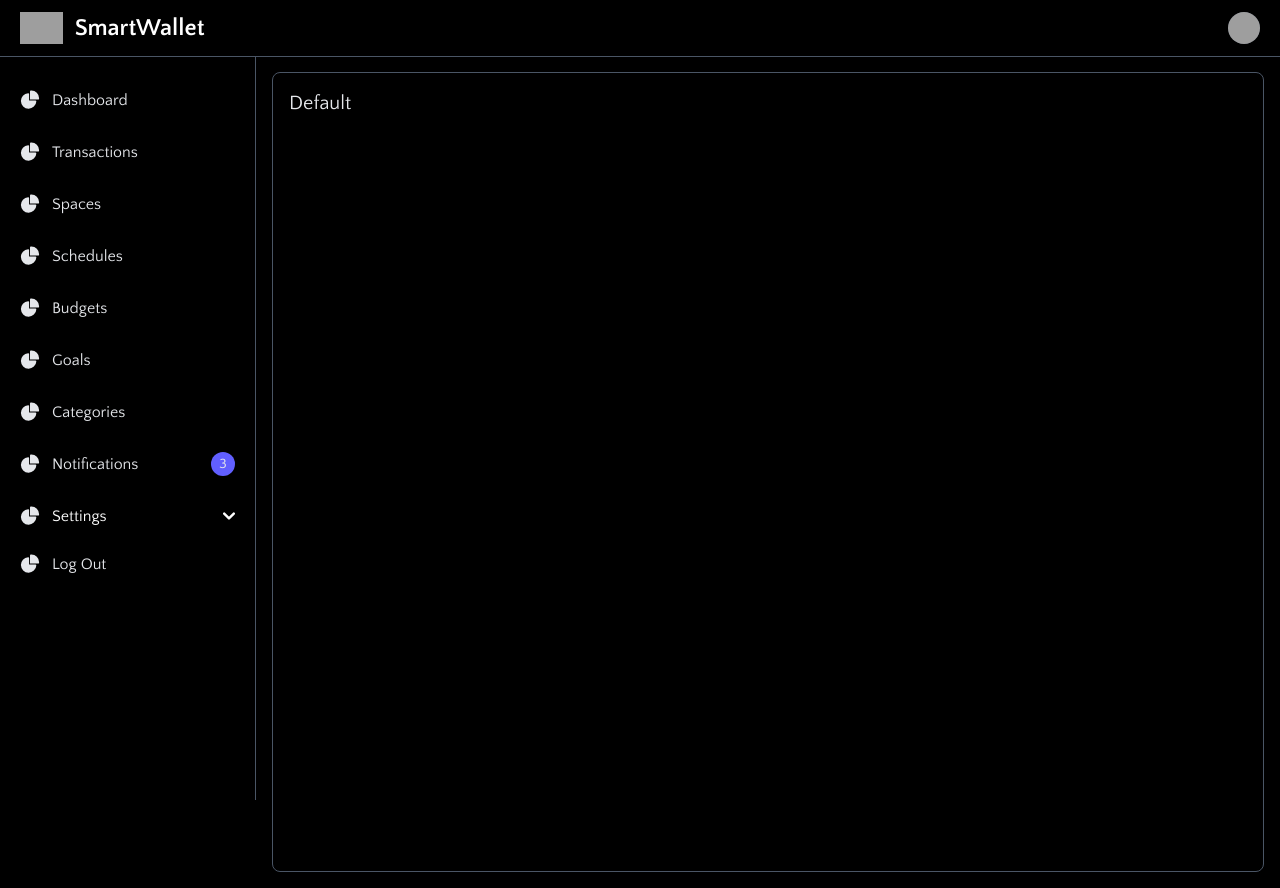
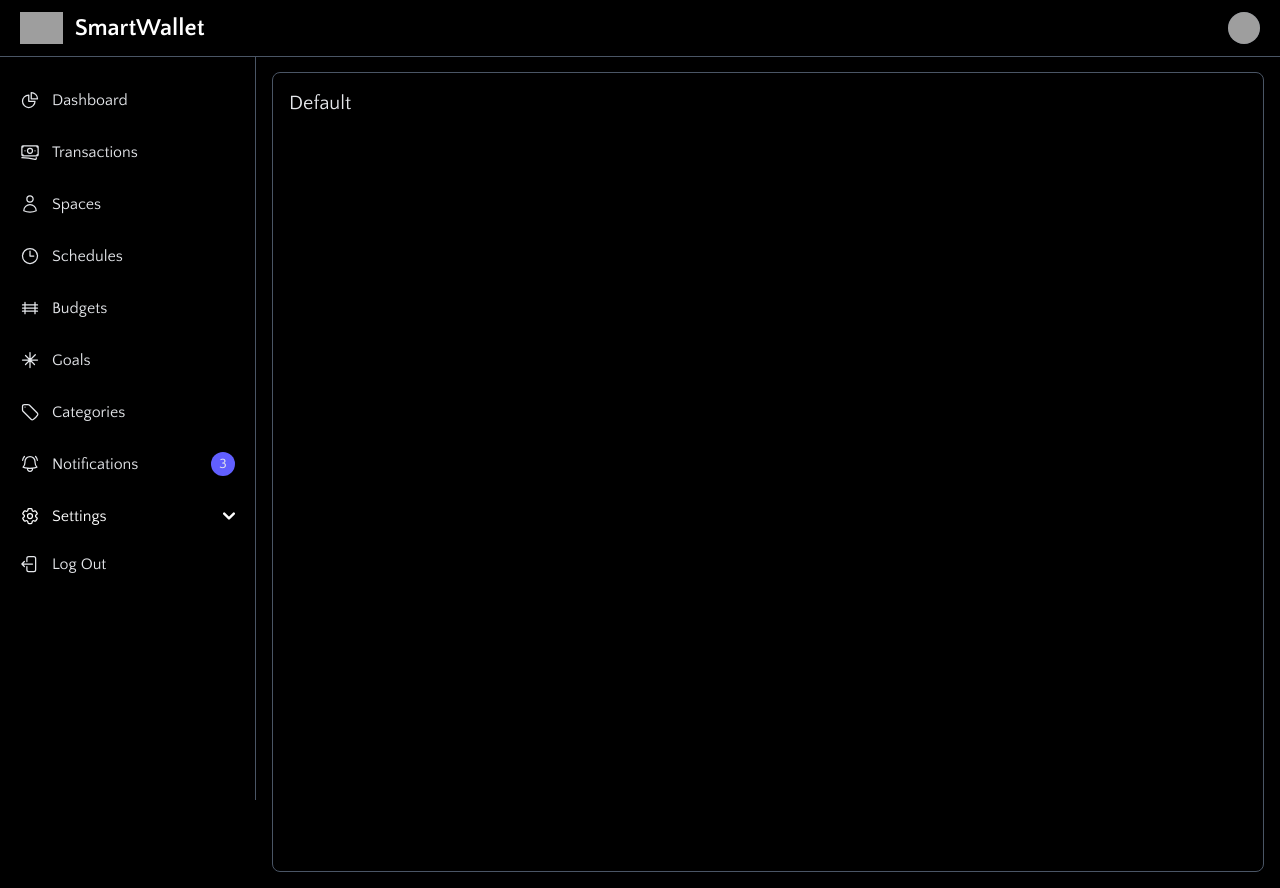
Before and after one commit to DharshiBalasubramaniyam/smart-wallet, a React (Vite) app in the folder frontend/: page /user-portal/1 in a window 1280 px wide. Built offline with nearby package versions, Linux system fonts and the light colour scheme; sample sign-in values are in the browser's storage; grey boxes are pictures that could not be loaded.

Commit message:
Update SideBar to use new icon components for improved UI

```diff
--- a/frontend/src/components/icons.tsx
+++ b/frontend/src/components/icons.tsx
@@ -42,9 +42,98 @@ export function MenuIcon() {
 
 export function DashBoardIcon() {
     return (
-        <svg className="w-5 h-5 text-text-light-primary transition duration-75 dark:text-text-dark-primary" aria-hidden="true" xmlns="http://www.w3.org/2000/svg" fill="currentColor" viewBox="0 0 22 21">
-            <path d="M16.975 11H10V4.025a1 1 0 0 0-1.066-.998 8.5 8.5 0 1 0 9.039 9.039.999.999 0 0 0-1-1.066h.002Z" />
-            <path d="M12.5 0c-.157 0-.311.01-.565.027A1 1 0 0 0 11 1.02V10h8.975a1 1 0 0 0 1-.935c.013-.188.028-.374.028-.565A8.51 8.51 0 0 0 12.5 0Z" />
+        <svg xmlns="http://www.w3.org/2000/svg" fill="none" viewBox="0 0 24 24" strokeWidth={1.5} stroke="currentColor" className="w-5 h-5">
+            <path strokeLinecap="round" strokeLinejoin="round" d="M10.5 6a7.5 7.5 0 1 0 7.5 7.5h-7.5V6Z" />
+            <path strokeLinecap="round" strokeLinejoin="round" d="M13.5 10.5H21A7.5 7.5 0 0 0 13.5 3v7.5Z" />
+        </svg>
+
+    )
+}
+
+export function ScheduleIcon() {
+    return (
+        <svg xmlns="http://www.w3.org/2000/svg" fill="none" viewBox="0 0 24 24" strokeWidth={1.5} stroke="currentColor" className="w-5 h-5">
+            <path strokeLinecap="round" strokeLinejoin="round" d="M12 6v6h4.5m4.5 0a9 9 0 1 1-18 0 9 9 0 0 1 18 0Z" />
+        </svg>
+
+    )
+}
+
+export function TransactionIcon() {
+    return (
+        <svg xmlns="http://www.w3.org/2000/svg" fill="none" viewBox="0 0 24 24" strokeWidth={1.5} stroke="currentColor" className="w-5 h-5">
+            <path strokeLinecap="round" strokeLinejoin="round" d="M2.25 18.75a60.07 60.07 0 0 1 15.797 2.101c.727.198 1.453-.342 1.453-1.096V18.75M3.75 4.5v.75A.75.75 0 0 1 3 6h-.75m0 0v-.375c0-.621.504-1.125 1.125-1.125H20.25M2.25 6v9m18-10.5v.75c0 .414.336.75.75.75h.75m-1.5-1.5h.375c.621 0 1.125.504 1.125 1.125v9.75c0 .621-.504 1.125-1.125 1.125h-.375m1.5-1.5H21a.75.75 0 0 0-.75.75v.75m0 0H3.75m0 0h-.375a1.125 1.125 0 0 1-1.125-1.125V15m1.5 1.5v-.75A.75.75 0 0 0 3 15h-.75M15 10.5a3 3 0 1 1-6 0 3 3 0 0 1 6 0Zm3 0h.008v.008H18V10.5Zm-12 0h.008v.008H6V10.5Z" />
+        </svg>
+
+    )
+}
+
+export function SettingsIcon() {
+    return (
+        <svg xmlns="http://www.w3.org/2000/svg" fill="none" viewBox="0 0 24 24" strokeWidth={1.5} stroke="currentColor" className="w-5 h-5">
+            <path strokeLinecap="round" strokeLinejoin="round" d="M9.594 3.94c.09-.542.56-.94 1.11-.94h2.593c.55 0 1.02.398 1.11.94l.213 1.281c.063.374.313.686.645.87.074.04.147.083.22.127.325.196.72.257 1.075.124l1.217-.456a1.125 1.125 0 0 1 1.37.49l1.296 2.247a1.125 1.125 0 0 1-.26 1.431l-1.003.827c-.293.241-.438.613-.43.992a7.723 7.723 0 0 1 0 .255c-.008.378.137.75.43.991l1.004.827c.424.35.534.955.26 1.43l-1.298 2.247a1.125 1.125 0 0 1-1.369.491l-1.217-.456c-.355-.133-.75-.072-1.076.124a6.47 6.47 0 0 1-.22.128c-.331.183-.581.495-.644.869l-.213 1.281c-.09.543-.56.94-1.11.94h-2.594c-.55 0-1.019-.398-1.11-.94l-.213-1.281c-.062-.374-.312-.686-.644-.87a6.52 6.52 0 0 1-.22-.127c-.325-.196-.72-.257-1.076-.124l-1.217.456a1.125 1.125 0 0 1-1.369-.49l-1.297-2.247a1.125 1.125 0 0 1 .26-1.431l1.004-.827c.292-.24.437-.613.43-.991a6.932 6.932 0 0 1 0-.255c.007-.38-.138-.751-.43-.992l-1.004-.827a1.125 1.125 0 0 1-.26-1.43l1.297-2.247a1.125 1.125 0 0 1 1.37-.491l1.216.456c.356.133.751.072 1.076-.124.072-.044.146-.086.22-.128.332-.183.582-.495.644-.869l.214-1.28Z" />
+            <path strokeLinecap="round" strokeLinejoin="round" d="M15 12a3 3 0 1 1-6 0 3 3 0 0 1 6 0Z" />
+        </svg>
+
+    )
+}
+
+export function CategoryIcon() {
+    return (
+        <svg xmlns="http://www.w3.org/2000/svg" fill="none" viewBox="0 0 24 24" strokeWidth={1.5} stroke="currentColor" className="w-5 h-5">
+            <path strokeLinecap="round" strokeLinejoin="round" d="M9.568 3H5.25A2.25 2.25 0 0 0 3 5.25v4.318c0 .597.237 1.17.659 1.591l9.581 9.581c.699.699 1.78.872 2.607.33a18.095 18.095 0 0 0 5.223-5.223c.542-.827.369-1.908-.33-2.607L11.16 3.66A2.25 2.25 0 0 0 9.568 3Z" />
+            <path strokeLinecap="round" strokeLinejoin="round" d="M6 6h.008v.008H6V6Z" />
+        </svg>
+
+    )
+}
+
+export function NotificationIcon() {
+    return (
+        <svg xmlns="http://www.w3.org/2000/svg" fill="none" viewBox="0 0 24 24" strokeWidth={1.5} stroke="currentColor" className="w-5 h-5">
+            <path strokeLinecap="round" strokeLinejoin="round" d="M14.857 17.082a23.848 23.848 0 0 0 5.454-1.31A8.967 8.967 0 0 1 18 9.75V9A6 6 0 0 0 6 9v.75a8.967 8.967 0 0 1-2.312 6.022c1.733.64 3.56 1.085 5.455 1.31m5.714 0a24.255 24.255 0 0 1-5.714 0m5.714 0a3 3 0 1 1-5.714 0M3.124 7.5A8.969 8.969 0 0 1 5.292 3m13.416 0a8.969 8.969 0 0 1 2.168 4.5" />
+        </svg>
+
+    )
+}
+
+export function LogoutIcon() {
+    return (
+        <svg xmlns="http://www.w3.org/2000/svg" fill="none" viewBox="0 0 24 24" strokeWidth={1.5} stroke="currentColor" className="w-5 h-5">
+            <path strokeLinecap="round" strokeLinejoin="round" d="M8.25 9V5.25A2.25 2.25 0 0 1 10.5 3h6a2.25 2.25 0 0 1 2.25 2.25v13.5A2.25 2.25 0 0 1 16.5 21h-6a2.25 2.25 0 0 1-2.25-2.25V15m-3 0-3-3m0 0 3-3m-3 3H15" />
+        </svg>
+
+    )
+}
+
+export function SpaceIcon() {
+    return (
+        <svg xmlns="http://www.w3.org/2000/svg" fill="none" viewBox="0 0 24 24" strokeWidth={1.5} stroke="currentColor" className="w-5 h-5">
+            <path strokeLinecap="round" strokeLinejoin="round" d="M15.75 6a3.75 3.75 0 1 1-7.5 0 3.75 3.75 0 0 1 7.5 0ZM4.501 20.118a7.5 7.5 0 0 1 14.998 0A17.933 17.933 0 0 1 12 21.75c-2.676 0-5.216-.584-7.499-1.632Z" />
         </svg>
     )
 }
+
+export function DeleteIcon() {
+    return (
+        <svg xmlns="http://www.w3.org/2000/svg" fill="none" viewBox="0 0 24 24" strokeWidth={1.5} stroke="currentColor" className="w-5 h-5">
+            <path strokeLinecap="round" strokeLinejoin="round" d="m14.74 9-.346 9m-4.788 0L9.26 9m9.968-3.21c.342.052.682.107 1.022.166m-1.022-.165L18.16 19.673a2.25 2.25 0 0 1-2.244 2.077H8.084a2.25 2.25 0 0 1-2.244-2.077L4.772 5.79m14.456 0a48.108 48.108 0 0 0-3.478-.397m-12 .562c.34-.059.68-.114 1.022-.165m0 0a48.11 48.11 0 0 1 3.478-.397m7.5 0v-.916c0-1.18-.91-2.164-2.09-2.201a51.964 51.964 0 0 0-3.32 0c-1.18.037-2.09 1.022-2.09 2.201v.916m7.5 0a48.667 48.667 0 0 0-7.5 0" />
+        </svg>
+    )
+}
+
+export function GoalIcon() {
+    return (
+        <svg xmlns="http://www.w3.org/2000/svg" fill="none" viewBox="0 0 24 24" strokeWidth={1.5} stroke="currentColor" className="w-5 h-5">
+            <path strokeLinecap="round" strokeLinejoin="round" d="M12 3v18m9-9H3m15.364-6.364L6.636 17.364M17.364 17.364L6.636 6.636" />
+        </svg>
+    )
+}
+
+export function BudgetIcon() {
+    return (
+        <svg xmlns="http://www.w3.org/2000/svg" fill="none" viewBox="0 0 24 24" strokeWidth={1.5} stroke="currentColor" className="w-5 h-5">
+            <path strokeLinecap="round" strokeLinejoin="round" d="M3 8.25h18M3 12h18M3 15.75h18M6 5.25v13.5M18 5.25v13.5" />
+        </svg>
+    )
+}
--- a/frontend/src/components/user.portal/SideBar.tsx
+++ b/frontend/src/components/user.portal/SideBar.tsx
@@ -3,7 +3,7 @@ import SideBarItem from "./SideBarItem";
 import { logout } from "../../redux/features/auth";
 import { useNavigate } from "react-router-dom";
 import SidebarDropdownItem from "./SideBarDropDownItem";
-import { DashBoardIcon } from "../icons";
+import { BudgetIcon, CategoryIcon, DashBoardIcon, GoalIcon, LogoutIcon, NotificationIcon, ScheduleIcon, SettingsIcon, SpaceIcon, TransactionIcon } from "../icons";
 
 export enum UserPortalView {
    DASHBOARD = "dashboard",
@@ -36,18 +36,18 @@ function SideBar({ isSideBarOpen, view }: { isSideBarOpen: boolean, view: UserPo
          <div className="h-full px-3 pb-4 overflow-y-auto bg-bg-light-primary dark:bg-bg-dark-primary">
             <ul className="space-y-2 font-medium">
                <SideBarItem name={UserPortalView.DASHBOARD} isActive={view == UserPortalView.DASHBOARD} Icon={DashBoardIcon} />
-               <SideBarItem name={UserPortalView.TRANSACTIONS} isActive={view == UserPortalView.TRANSACTIONS} Icon={DashBoardIcon} />
-               <SideBarItem name={UserPortalView.SPACES} isActive={view == UserPortalView.SPACES} Icon={DashBoardIcon} />
-               <SideBarItem name={UserPortalView.SCHEDULES} isActive={view == UserPortalView.SCHEDULES} Icon={DashBoardIcon} />
-               <SideBarItem name={UserPortalView.BUDGETS} isActive={view == UserPortalView.BUDGETS} Icon={DashBoardIcon} />
-               <SideBarItem name={UserPortalView.GOALS} isActive={view == UserPortalView.GOALS} Icon={DashBoardIcon} />
-               <SideBarItem name={UserPortalView.CATEGORIES} isActive={view == UserPortalView.CATEGORIES} Icon={DashBoardIcon} />
-               <SideBarItem name={UserPortalView.NOTIFICATIONS} isActive={view == UserPortalView.NOTIFICATIONS} pc={5} Icon={DashBoardIcon} />
-               <SidebarDropdownItem name={UserPortalView.SETTINGS} Icon={DashBoardIcon}>
+               <SideBarItem name={UserPortalView.TRANSACTIONS} isActive={view == UserPortalView.TRANSACTIONS} Icon={TransactionIcon} />
+               <SideBarItem name={UserPortalView.SPACES} isActive={view == UserPortalView.SPACES} Icon={SpaceIcon} />
+               <SideBarItem name={UserPortalView.SCHEDULES} isActive={view == UserPortalView.SCHEDULES} Icon={ScheduleIcon} />
+               <SideBarItem name={UserPortalView.BUDGETS} isActive={view == UserPortalView.BUDGETS} Icon={BudgetIcon} />
+               <SideBarItem name={UserPortalView.GOALS} isActive={view == UserPortalView.GOALS} Icon={GoalIcon} />
+               <SideBarItem name={UserPortalView.CATEGORIES} isActive={view == UserPortalView.CATEGORIES} Icon={CategoryIcon} />
+               <SideBarItem name={UserPortalView.NOTIFICATIONS} isActive={view == UserPortalView.NOTIFICATIONS} pc={5} Icon={NotificationIcon} />
+               <SidebarDropdownItem name={UserPortalView.SETTINGS} Icon={SettingsIcon}>
                   <SideBarItem name={UserPortalView.SETTINGS_PROFILE} isActive={view == UserPortalView.SETTINGS_PROFILE} />
                   <SideBarItem name={UserPortalView.SETTINGS_BILLING} isActive={view == UserPortalView.SETTINGS_BILLING} />
                </SidebarDropdownItem>
-               <SideBarItem name={UserPortalView.LOGOUT} isActive={view == UserPortalView.LOGOUT} onClick={onLogout} Icon={DashBoardIcon} />
+               <SideBarItem name={UserPortalView.LOGOUT} isActive={view == UserPortalView.LOGOUT} onClick={onLogout} Icon={LogoutIcon} />
             </ul>
          </div>
       </aside>
```
